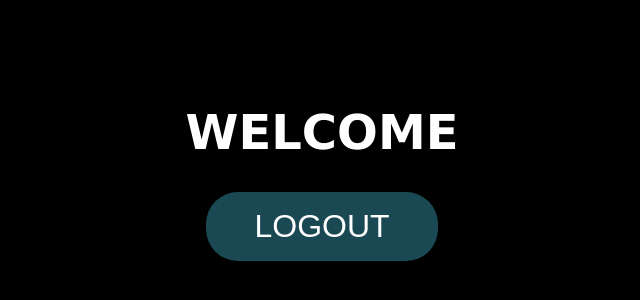
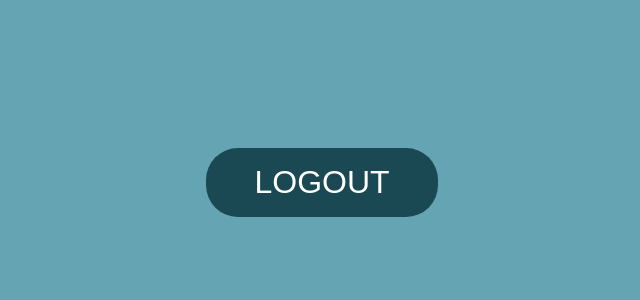
Before and after one commit to MilanBhanuka/MERN_Library, a React (Create React App) app in the folder client/: page / in a window 1280 px wide. Shown: the part 218-518 px from the top of the page, without its empty margins (318-958 px from the left). Built offline with nearby package versions, Linux system fonts and the light colour scheme.

Commit message:
home page changed

```diff
--- a/client/src/index.css
+++ b/client/src/index.css
@@ -88,7 +88,7 @@ span a {
 .home_page {
   height: 100vh;
   width: 100vw;
-  background: #000;
+  background-color: rgb(100, 164, 179);
   color: white;
   display: flex;
   justify-content: center;
--- a/client/src/pages/Home.jsx
+++ b/client/src/pages/Home.jsx
@@ -35,13 +35,6 @@ const Home = () => {
   return (
     <>
       <div className="home_page">
-        <h4>
-          {" "}
-          Welcome <span>{username}</span>
-        </h4>
-        <div>
-
-        </div>
         <button onClick={Logout}>LOGOUT</button>
       </div>
       <ToastContainer />
```
Also changed, not shown: client/src/pages/homebg.jpg (added).
